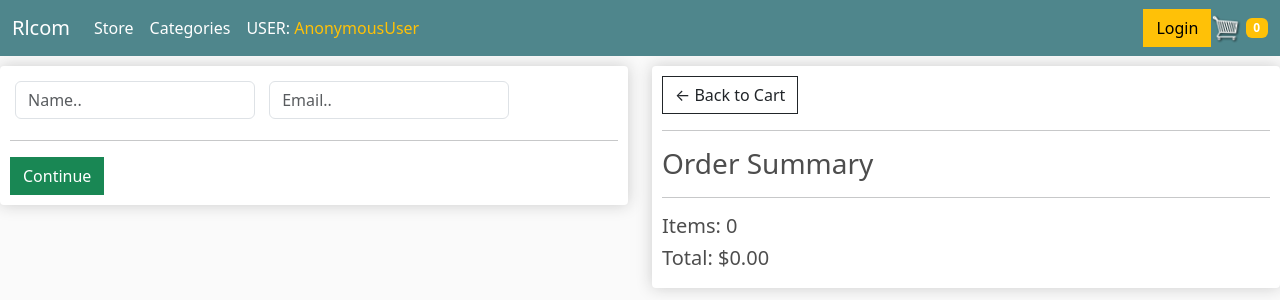
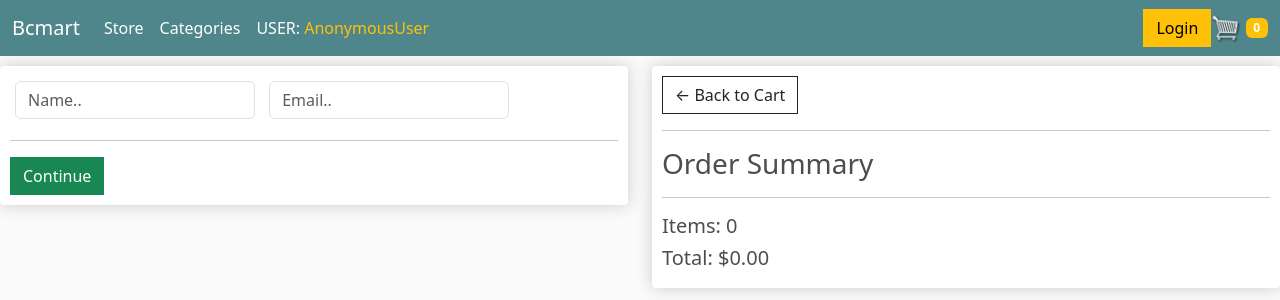
Before and after one commit to Badhrinadhgvs/Ecommerce, a Django app: page /checkout/ in a window 1280 px wide. Shown: the top 300 px of the page. Run offline with Django 4.2, Linux system fonts and the light colour scheme; tables that the repository leaves empty hold one stand-in row (values such as "Sample post").

Commit message:
Update main.html

```diff
--- a/templates/main.html
+++ b/templates/main.html
@@ -38,7 +38,7 @@ const csrftoken = getToken('csrftoken');
   <!--Nav Bar-->
   <nav class="navbar navbar-expand-lg bg-dark" >
     <div class="container-fluid">
-      <a class="navbar-brand text-white" href="/">Rlcom</a>
+      <a class="navbar-brand text-white" href="/">Bcmart</a>
       <button class="navbar-toggler" type="button" data-bs-toggle="collapse" data-bs-target="#navbarTogglerDemo02" aria-controls="navbarTogglerDemo02" aria-expanded="false" aria-label="Toggle navigation">
         <span class="navbar-toggler-icon"></span>
       </button>
```
